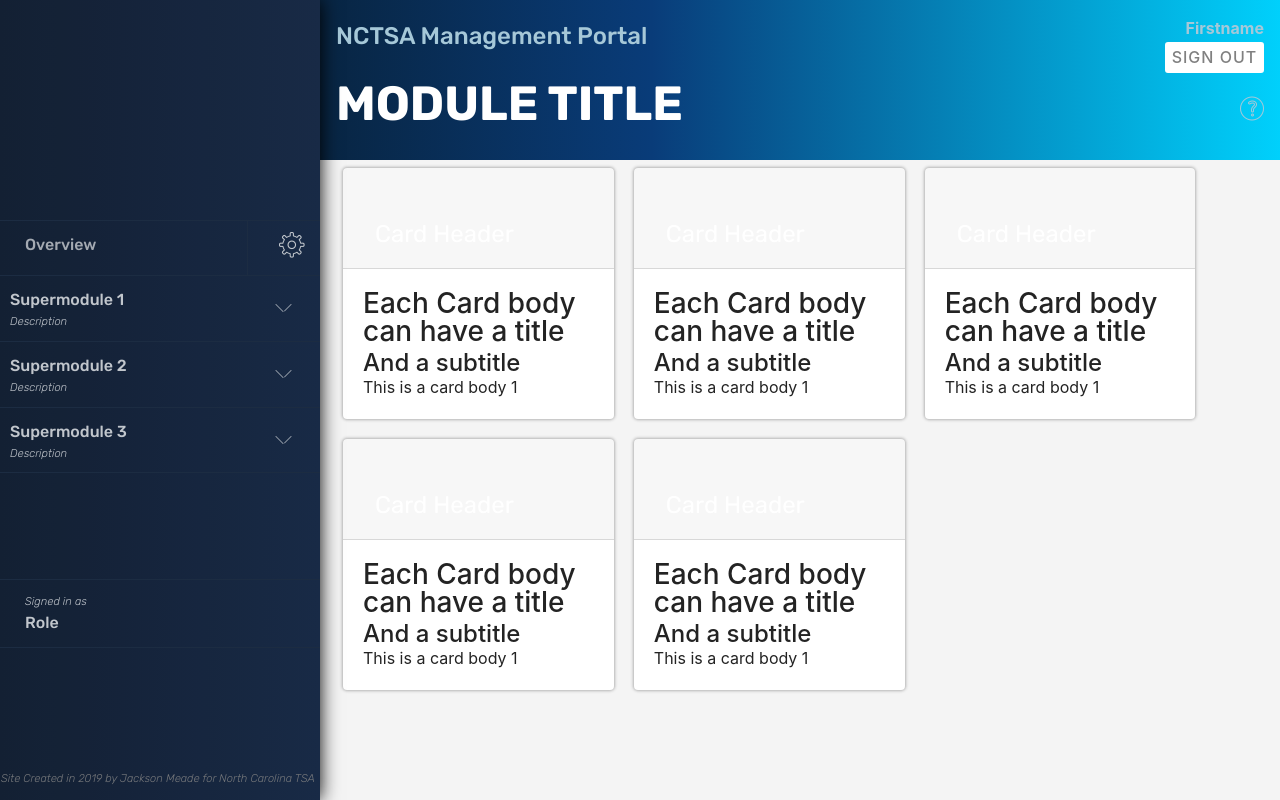
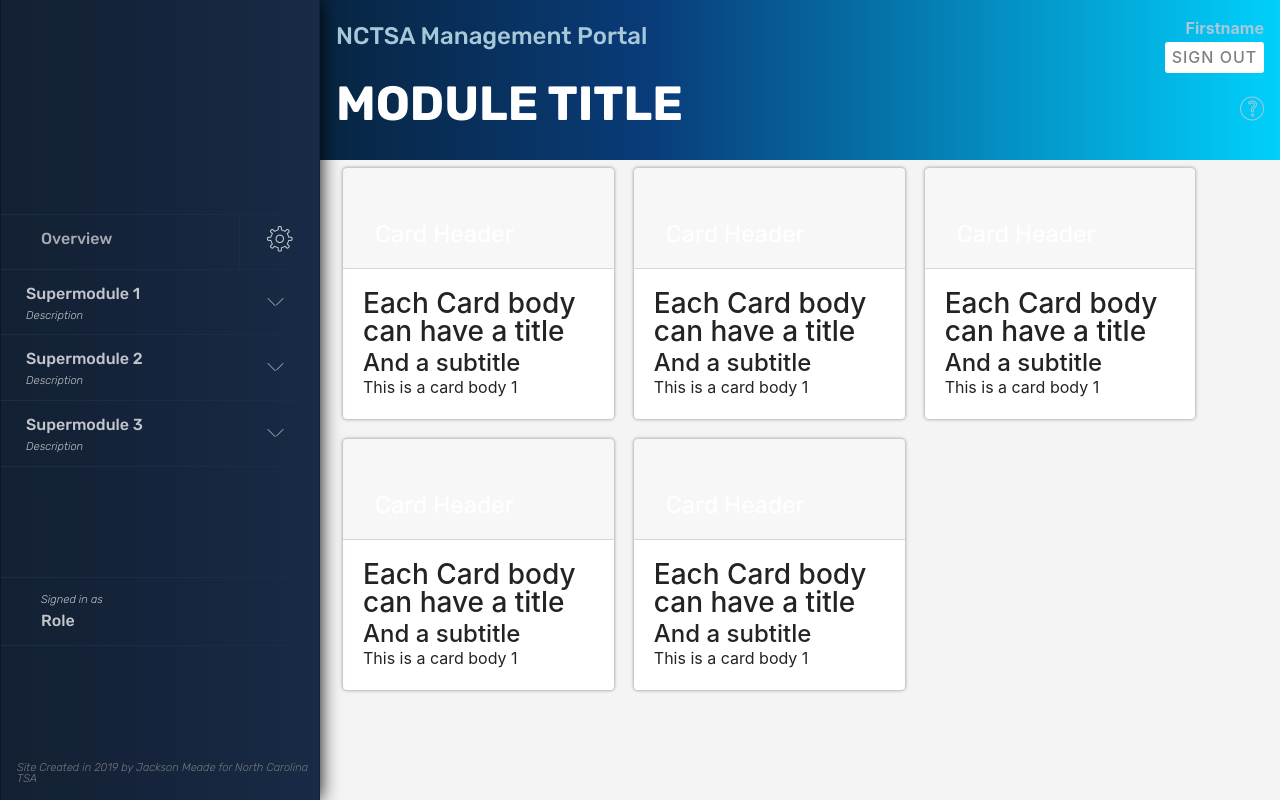
Before and after one commit to JacksonMeade/MyTSA_Main, a plain HTML site: page manage.html in a window 1280 px wide. Drawn offline with Linux system fonts and the light colour scheme; files whose address does not match are found by name.

Commit message:
Stacy's mom has got it going on

```diff
--- a/assets/custom/css/theme_ext.css
+++ b/assets/custom/css/theme_ext.css
@@ -1,5 +1,8 @@
 body {
+    max-width: 100vw;
     background: #f4f4f4;
+    overflow-x: hidden;
+    overflow-y: scroll;
 }
 
 .manage_top {
@@ -45,6 +48,7 @@ a.manage_top:hover {
 }
 
 .sidebar {
+    position:fixed;
     display: flex;
     flex-flow: column;
     height: 100vh;
@@ -52,6 +56,8 @@ a.manage_top:hover {
     background: linear-gradient(90deg, #091629, #0e213e);
     z-index: 22;
     overflow-y: hidden;
+    padding-right:1rem !important;
+    padding-left:1rem !important;
     overflow-x: hidden;
     -webkit-box-shadow: 0px 0px 18px 0px rgba(0,0,0,1);
     -moz-box-shadow: 0px 0px 18px 0px rgba(0,0,0,1);
@@ -81,7 +87,7 @@ a.manage_top:hover {
     position: absolute;
     top: 1rem;
     right: 1rem;
-    z-index: 50;
+    z-index: 20;
     color: #a6c8d8;
     font-weight: bold;
 }
@@ -192,15 +198,6 @@ a.manage_top:hover {
     }
 
 @media(min-width:768px) {
-    .sidebar {
-        position: fixed;
-
-    }
-    body {
-        max-width: 100vw;
-        overflow-x:hidden;
-        overflow-y:scroll;
-    }
 
     .toolt_1 {
         opacity: 0;
@@ -211,24 +208,7 @@ a.manage_top:hover {
         }
 }
 
-.sm-double {
-    width:100vw;
-}
-
 @media(max-width:768px) {
-    body {
-        overflow-x: scroll;
-        overflow-y: hidden;
-    }
-    .sm-single {
-        width:100vw;
-    }
-    .sidebar {
-        position: static;
-    }
-    .sm-double {
-        width:200vw !important;
-    }
     .toolt_1 {
         opacity: 1;
     }
--- /dev/null
+++ b/assets/custom/theme_ext.js
@@ -0,0 +1,41 @@
+document.getElementById("pageTxt").innerText = "▼";
+// When the user scrolls down 50px from the top of the document, resize the header's font size
+window.onscroll = function () { scrollFunction(); };
+
+
+
+function scrollFunction() {
+    if (document.body.scrollTop > 50 || document.documentElement.scrollTop > 50) {
+        document.getElementById("opener").style.height = "20vh";
+        document.getElementById("opener").style.paddingTop = "3.8rem";
+        document.getElementById("info").style.opacity = "0";
+        document.getElementById("info").style.display = "none";
+        document.getElementById("info").classList.remove('col-md-6');
+        document.getElementById("notifier").classList.remove('col-md-6');
+        document.getElementById("notifier").classList.add('col-md-12');
+        document.getElementById("pageTxt").innerText = "Events";
+        document.getElementById("previous").style.opacity = "0.7";
+        document.getElementById("next").style.opacity = "0.7";
+        document.getElementById("previous").style.display = "";
+        document.getElementById("next").style.display = "";
+    } else {
+        document.getElementById("opener").style.height = "50vh";
+        document.getElementById("opener").style.paddingTop = "0";
+        document.getElementById("info").style.opacity = "1";
+        document.getElementById("info").style.display = "";
+        document.getElementById("info").classList.add('col-md-6');
+        document.getElementById("notifier").classList.remove('col-md-12');
+        document.getElementById("notifier").classList.add('col-md-6');
+        document.getElementById("previous").style.opacity = "0";
+        document.getElementById("next").style.opacity = "0";
+        document.getElementById("previous").style.display = "none";
+        document.getElementById("next").style.display = "none";
+    }
+    if (document.body.scrollTop > 175 || document.documentElement.scrollTop > 175) {
+        document.getElementById("nav").classList.add('navbar-short');
+        document.getElementById("nav").classList.remove('transparent');
+    } else {
+        document.getElementById("nav").classList.remove('navbar-short');
+        document.getElementById("nav").classList.add('transparent');
+    }
+}
--- a/manage.html
+++ b/manage.html
@@ -31,7 +31,7 @@
         <a><span class="display-5 mbri-question mbr-iconfont mbr-iconfont-btn" style="color: #a6c8d8;"></span></a>
     </div>
 
-    <div class="media-container sm-double">
+    <div class="media-container">
         <div class="row no-gutters" style="margin:0;">
 
             <div class="col-lg-3 col-md-4 col-sm-12 sidebar">
@@ -145,7 +145,7 @@
                 </div>
             </div>
 
-            <div class="offset-lg-3 col-lg-9 offset-md-4 col-md-8 sm-single main">
+            <div class="offset-lg-3 col-lg-9 offset-md-4 col-md-8 col-sm-12 main">
                 <div class="mbr-overlay" id="HoldPending" style="z-index:100;height:100vh;margin-left:-15px;">
                     <div class="lds-ripple"><div></div><div></div></div>
                 </div>
```
